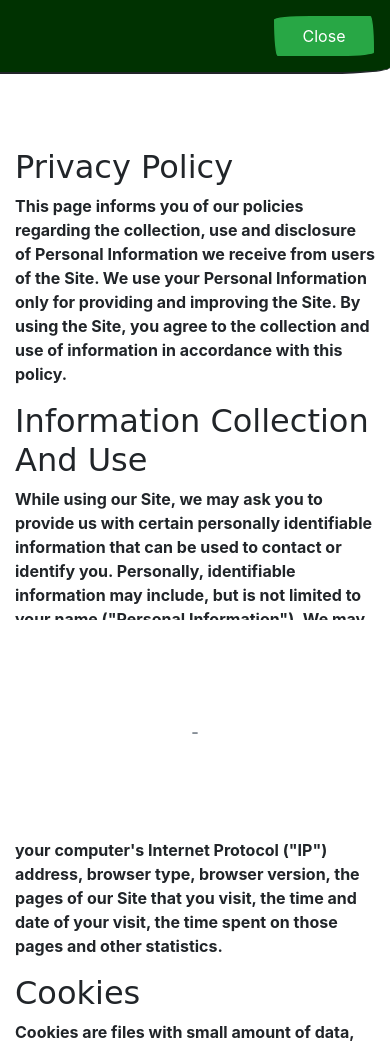
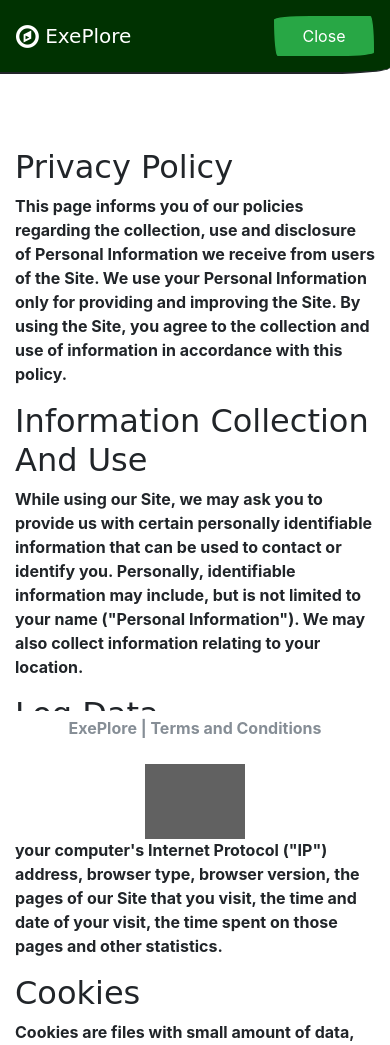
Before and after one commit to rickybas/exeter-treasure-hunt, a Python web app: template app/templates/gdpr_policy.html in a window 390 px wide. Shown: the top 1045 px of the page. Run offline with Jinja, Linux system fonts and the light colour scheme; the template is opened without the code that fills it, so the values that code supplies are empty; some libraries are stand-ins or nearby versions; some web fonts are replaced; grey boxes are pictures that could not be loaded.

Commit message:
Revamped Navbar
Moved Nav elements to different pages.
SPaG. Fixing footers. Better device support for old/small screens

```diff
--- a/app/exeter_treasure_hunt.py
+++ b/app/exeter_treasure_hunt.py
@@ -35,8 +35,8 @@ app.config.update(
 
 mail = Mail(app)
 
-app.config['DEBUG_TB_INTERCEPT_REDIRECTS'] = False
-toolbar = DebugToolbarExtension(app)
+# app.config['DEBUG_TB_INTERCEPT_REDIRECTS'] = False
+# toolbar = DebugToolbarExtension(app)
 # Consider disabling this in production. Should do it automatically but never know 😕
 
 
--- a/app/templates/add_help_request.html
+++ b/app/templates/add_help_request.html
@@ -39,7 +39,7 @@
                 <br>
                 <div class="msg">{{ msg }}</div>
 
-                <button class="btn btn-success" type="submit" value="Login" style="width:150px">Login</button>
+                <button class="btn btn-success" type="submit" value="Login" style="width:150px">Send</button>
             </div>
         </form>
     </div>
--- a/app/templates/gdpr_policy.html
+++ b/app/templates/gdpr_policy.html
@@ -9,6 +9,7 @@
     <link rel="stylesheet" type="text/css" href="{{ url_for('static', filename='styles/style.css') }}">
     <link rel="stylesheet" type="text/css" href="{{ url_for('static', filename='styles/bootstrap.css') }}">
     <link rel="shortcut icon" href="{{ url_for('static', filename='icon.ico') }}"/>
+    <link rel="stylesheet" type="text/css" href="{{ url_for('static', filename='styles/animate.css') }}">
 {% endblock %}
 
 {% block scripts %}
@@ -17,7 +18,10 @@
 
 {% block navbar %}
     <nav class="navbar navbar-expand-md navbar-dark fixed-top bg-dark">
-        <a class="navbar-brand" href="/">{{ APP_NAME }}</a>
+        <div class="navbar-brand"><i class="fa fa-lg fa-compass animated rotateIn slow delay-1s"
+                                     style="color:white;"></i>
+            <a class="navbar-brand" href="/">ExePlore</a>
+        </div>
         <button class="float-right btn btn-success my-2 my-lg-0" onclick="location.href='/';"
                 style="margin-left: auto;width:100px;">Close
         </button>
@@ -26,7 +30,7 @@
 
 
 {% block content %}
-    <div class="container">
+    <div class="container" style="margin-bottom:100px">
         <br/><br/>
 
         <h2>Privacy Policy</h2>
@@ -86,8 +90,12 @@
     </div>
 
     <footer class="footer">
-        <div class="container text-center">
-            <span class="text-muted">{{ APP_NAME }} - {{ VERSION }}</span>
+        <div class="container text-center" style="padding:5px">
+            <span class="text-muted">ExePlore | </span><span><a style="text-decoration: none;color:#868e96;"
+                                                                href="{{ url_for('gdpr_policy') }}">Terms and Conditions</a></span>
+            <br><br>
+            <img src="https://www.exeter.ac.uk/departments/communication/mark-ops/design/visualidentity/logos2/white_logo_vector.png"
+                 style="width:100px;filter:invert(100%)" alt="University of Exeter">
         </div>
     </footer>
 {% endblock %}
--- a/app/templates/login.html
+++ b/app/templates/login.html
@@ -47,7 +47,7 @@
 
 {% block content %}
 
-    <form action="{{ url_for('login') }}" method="post" style="padding:10%;border:none;">
+    <form action="{{ url_for('login') }}" method="post" style="padding:10%;border:none;margin-bottom:120px">
         <h2 class="animated slideInDown" style="text-align:center;">Log in to ExePlore</h2>
         <div class="imgcontainer animated rotateIn">
             <img src="https://cdn4.iconfinder.com/data/icons/web-pack/64/compass-512.png" alt="Logo" class="Logo"
@@ -83,7 +83,7 @@
                                                                 href="{{ url_for('gdpr_policy') }}">Terms and Conditions</a></span>
             <br><br>
             <img src="https://www.exeter.ac.uk/departments/communication/mark-ops/design/visualidentity/logos2/white_logo_vector.png"
-                 style="width:100px;filter:invert(100%)" alt="Ts and Cs image">
+                 style="width:100px;filter:invert(100%)" alt="University of Exeter">
         </div>
     </footer>
 {% endblock %}
```
Also changed, not shown: app/templates/index.html (+4 -15 lines), app/templates/my_help_requests.html (+29 -7 lines).
